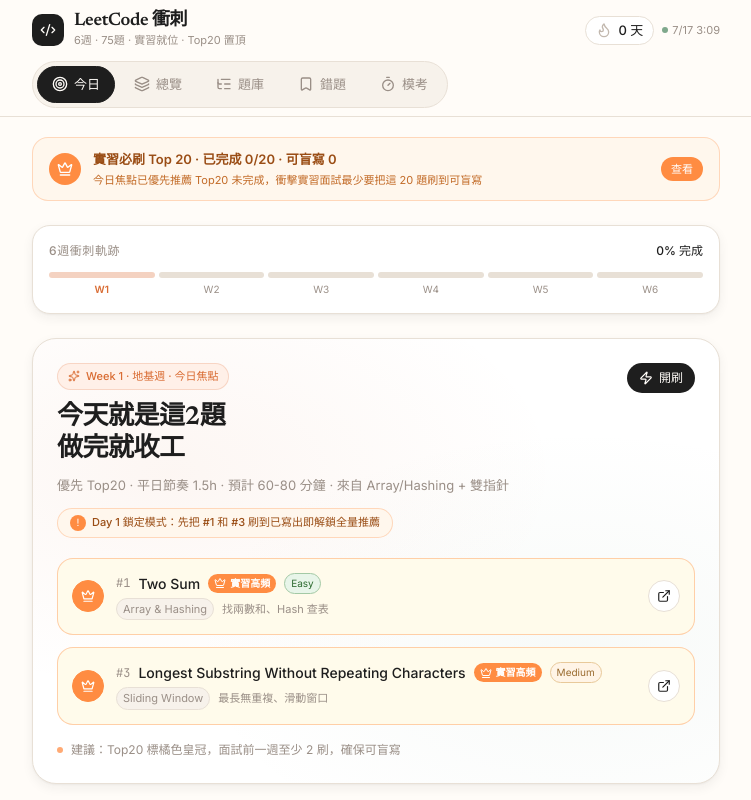
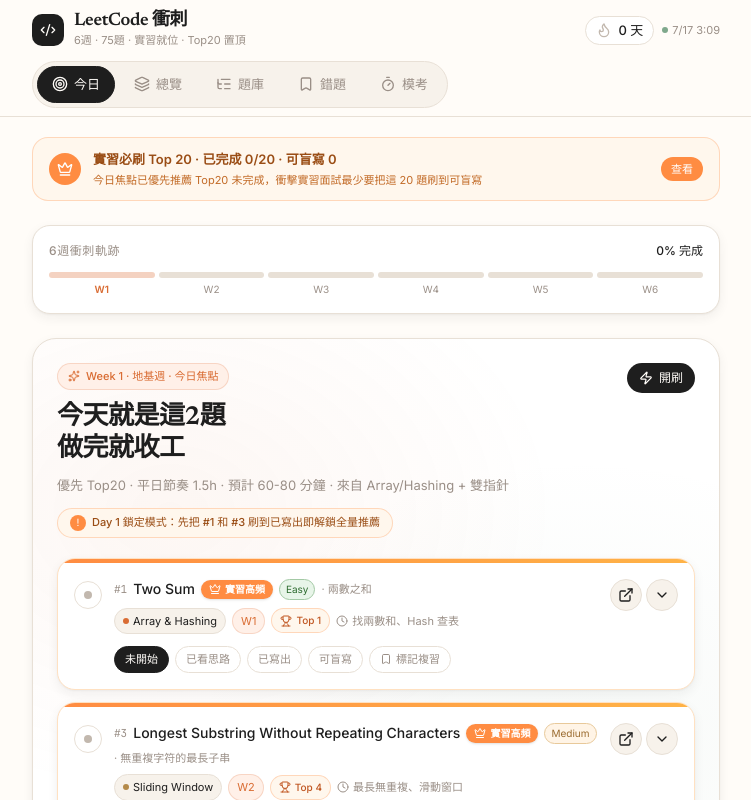
Before and after one commit to seatt/leetcode-sprint-tracker, a plain HTML site: page index.html in a window 1280 px wide. Shown: the whole page, without its empty margins (264-1015 px from the left). Drawn offline with Linux system fonts and the light colour scheme.

Commit message:
Fix today view - make ProblemCard operable with status and template

```diff
--- a/index.html
+++ b/index.html
@@ -2,14 +2,14 @@
 <html lang="en">
   <head>
     <meta charset="utf-8" />
-    <meta name="viewport" content="width=device-width, initial-scale=1, viewport-fit=cover" />
+    <meta name="viewport" content="width=device-width, initial-scale=1, viewport-fit=cover, user-scalable=no" />
     <meta name="color-scheme" content="light dark" />
     <!-- Empty inline icon: stops the browser fetching /favicon.ico, which
          lives outside the space's routes and fails auth. -->
     <link rel="icon" href="data:," />
     <title>LeetCode 衝刺追蹤</title>
 
-  <link rel="stylesheet" crossorigin href="./assets/index-x6ph57z9.css"><script type="module" crossorigin src="./assets/index-6tkkevbk.js"></script></head>
+  <link rel="stylesheet" crossorigin href="./assets/index-e0jn4w6c.css"><script type="module" crossorigin src="./assets/index-dnye9851.js"></script></head>
   <body>
     <div
       data-generated-space-root=""
```
